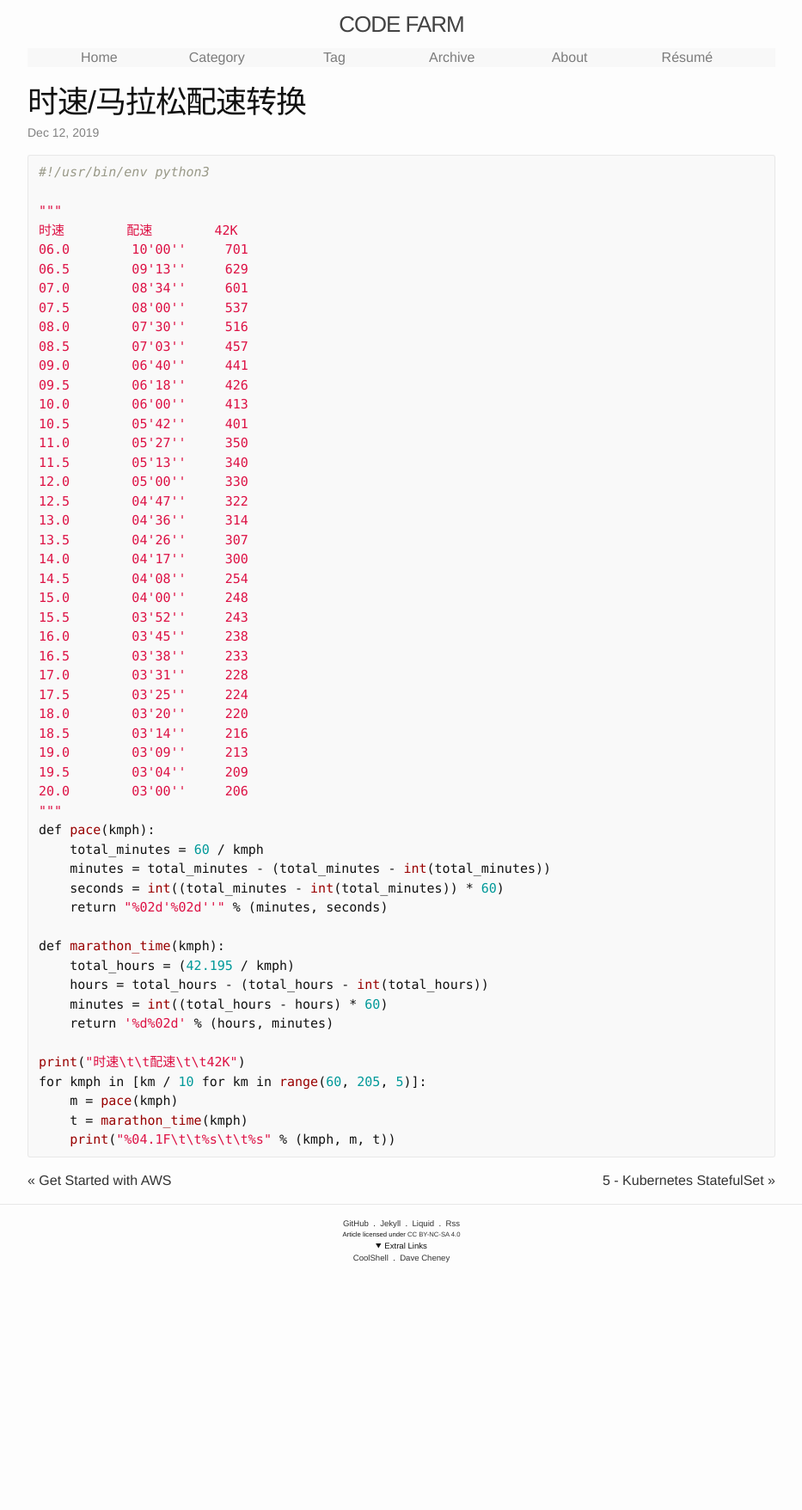
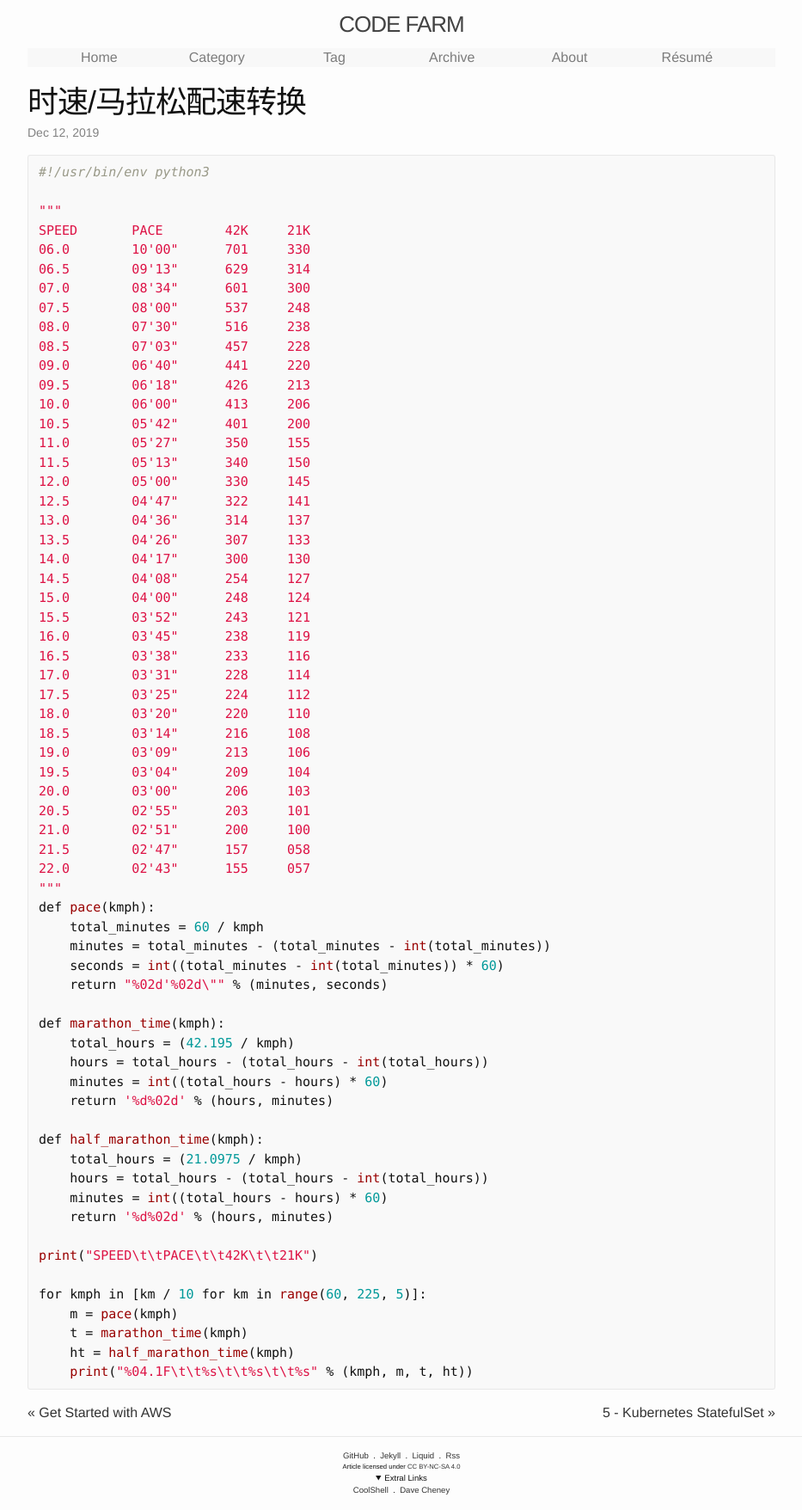
Before and after one commit to ousiax/ousiax.github.io, a Jekyll site: the page built from _posts/2019-12-12-kmph-to-marathon-pace.md, in a window 1280 px wide. Shown: the whole page at 86% size, without its empty margins (173-1106 px from the left). Built offline with Jekyll 4.4.1, drawn with Linux system fonts in a browser that asks for light colours; before the commit the page ends 1486 px from its top, so only the background shows below that.

Commit message:
Update 2019-12-12-kmph-to-marathon-pace.md

````diff
--- a/_posts/2019-12-12-kmph-to-marathon-pace.md
+++ b/_posts/2019-12-12-kmph-to-marathon-pace.md
@@ -10,42 +10,46 @@ tags: ['Running']
 #!/usr/bin/env python3
 
 """
-时速        配速        42K
-06.0        10'00''     701
-06.5        09'13''     629
-07.0        08'34''     601
-07.5        08'00''     537
-08.0        07'30''     516
-08.5        07'03''     457
-09.0        06'40''     441
-09.5        06'18''     426
-10.0        06'00''     413
-10.5        05'42''     401
-11.0        05'27''     350
-11.5        05'13''     340
-12.0        05'00''     330
-12.5        04'47''     322
-13.0        04'36''     314
-13.5        04'26''     307
-14.0        04'17''     300
-14.5        04'08''     254
-15.0        04'00''     248
-15.5        03'52''     243
-16.0        03'45''     238
-16.5        03'38''     233
-17.0        03'31''     228
-17.5        03'25''     224
-18.0        03'20''     220
-18.5        03'14''     216
-19.0        03'09''     213
-19.5        03'04''     209
-20.0        03'00''     206
+SPEED       PACE        42K     21K
+06.0        10'00"      701     330
+06.5        09'13"      629     314
+07.0        08'34"      601     300
+07.5        08'00"      537     248
+08.0        07'30"      516     238
+08.5        07'03"      457     228
+09.0        06'40"      441     220
+09.5        06'18"      426     213
+10.0        06'00"      413     206
+10.5        05'42"      401     200
+11.0        05'27"      350     155
+11.5        05'13"      340     150
+12.0        05'00"      330     145
+12.5        04'47"      322     141
+13.0        04'36"      314     137
+13.5        04'26"      307     133
+14.0        04'17"      300     130
+14.5        04'08"      254     127
+15.0        04'00"      248     124
+15.5        03'52"      243     121
+16.0        03'45"      238     119
+16.5        03'38"      233     116
+17.0        03'31"      228     114
+17.5        03'25"      224     112
+18.0        03'20"      220     110
+18.5        03'14"      216     108
+19.0        03'09"      213     106
+19.5        03'04"      209     104
+20.0        03'00"      206     103
+20.5        02'55"      203     101
+21.0        02'51"      200     100
+21.5        02'47"      157     058
+22.0        02'43"      155     057
 """
 def pace(kmph):
     total_minutes = 60 / kmph
     minutes = total_minutes - (total_minutes - int(total_minutes))
     seconds = int((total_minutes - int(total_minutes)) * 60)
-    return "%02d'%02d''" % (minutes, seconds)
+    return "%02d'%02d\"" % (minutes, seconds)
 
 def marathon_time(kmph):
     total_hours = (42.195 / kmph)
@@ -53,9 +57,17 @@ def marathon_time(kmph):
     minutes = int((total_hours - hours) * 60)
     return '%d%02d' % (hours, minutes)
 
-print("时速\t\t配速\t\t42K")
-for kmph in [km / 10 for km in range(60, 205, 5)]:
+def half_marathon_time(kmph):
+    total_hours = (21.0975 / kmph)
+    hours = total_hours - (total_hours - int(total_hours))
+    minutes = int((total_hours - hours) * 60)
+    return '%d%02d' % (hours, minutes)
+
+print("SPEED\t\tPACE\t\t42K\t\t21K")
+
+for kmph in [km / 10 for km in range(60, 225, 5)]:
     m = pace(kmph)
     t = marathon_time(kmph)
-    print("%04.1F\t\t%s\t\t%s" % (kmph, m, t))
+    ht = half_marathon_time(kmph)
+    print("%04.1F\t\t%s\t\t%s\t\t%s" % (kmph, m, t, ht))
 ```
````
